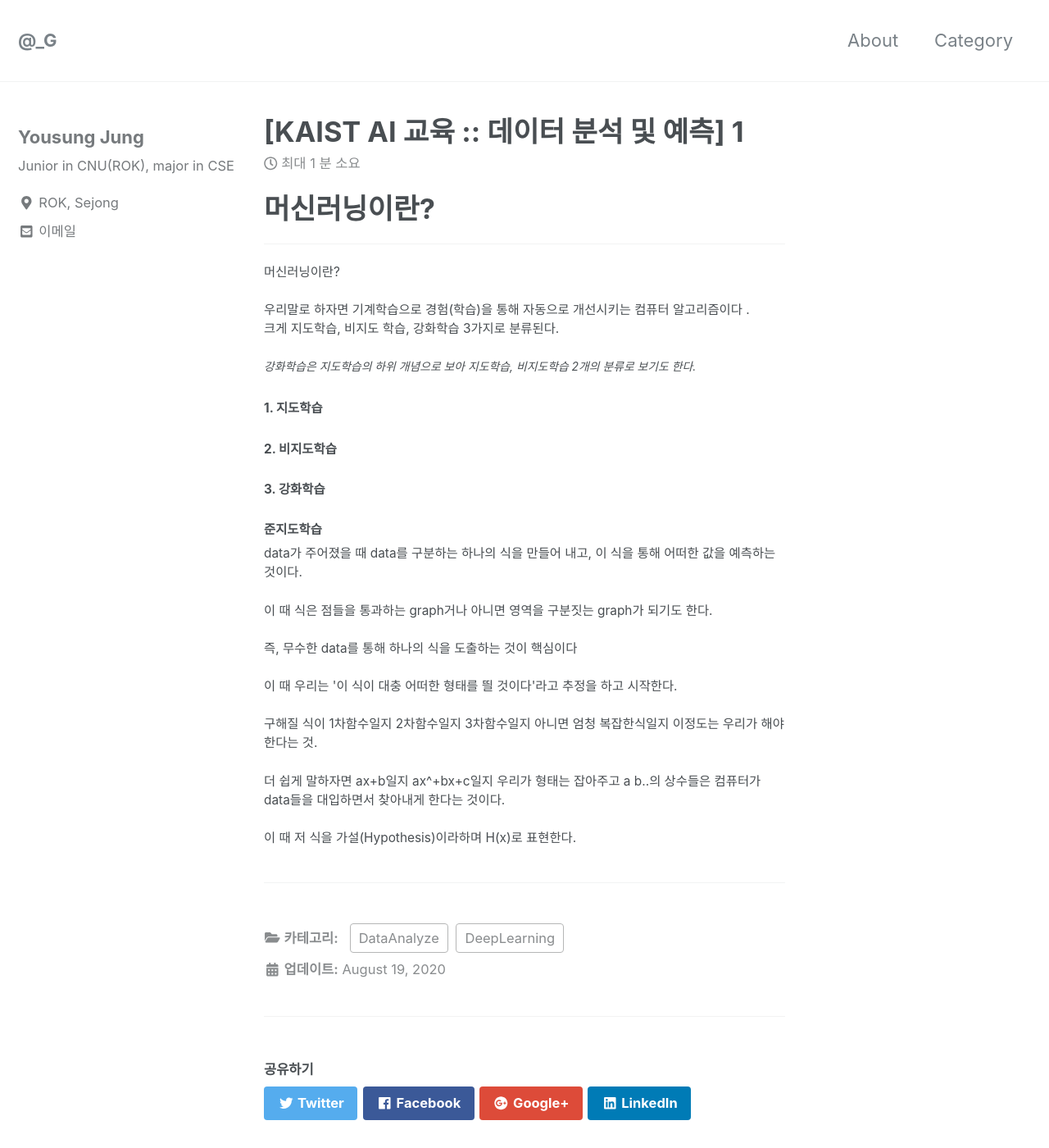
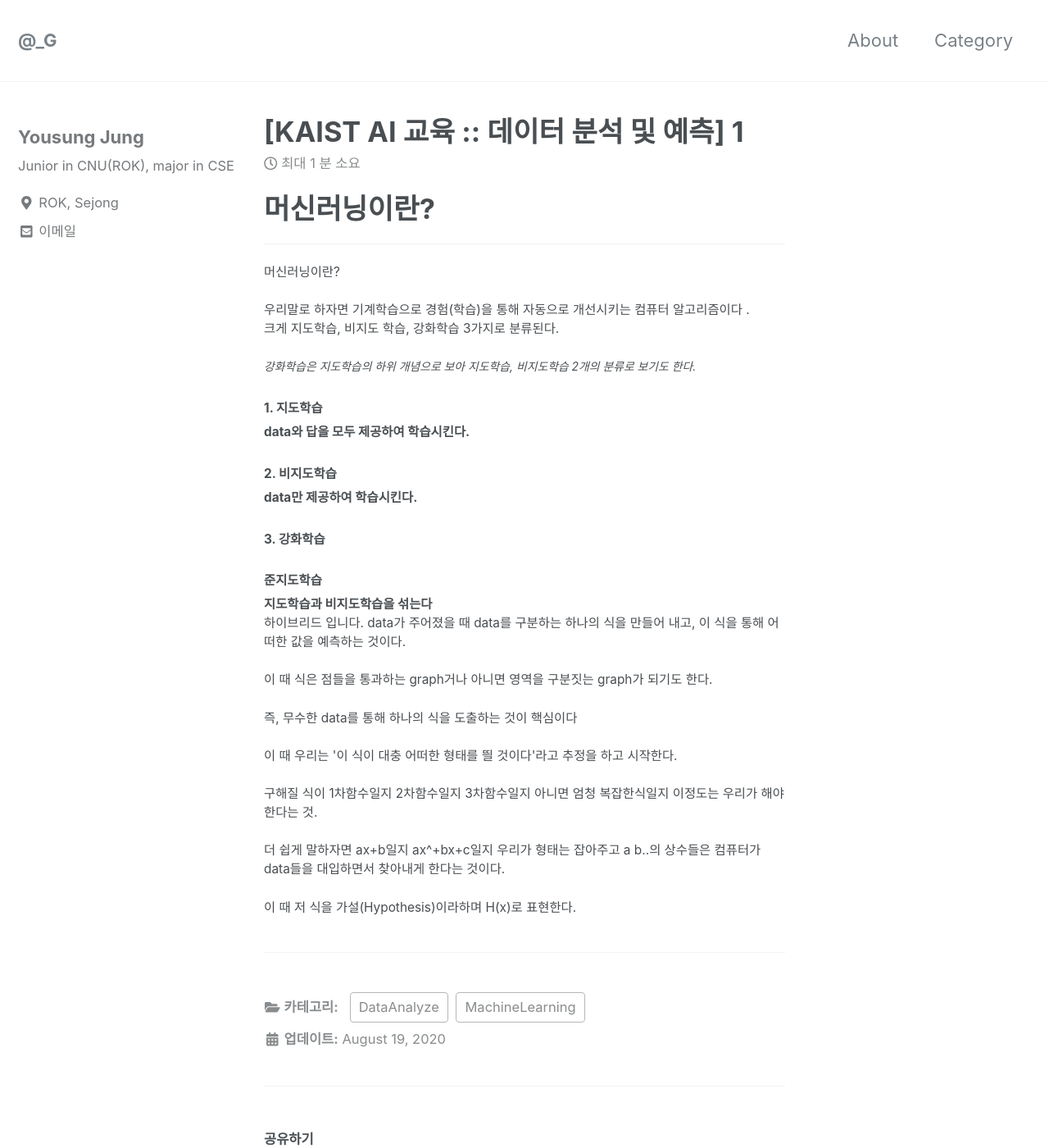
Before and after one commit to can019/can019.github.io, a Jekyll site: the page built from _posts/2020-08-18-KAIST-AI-1.md, in a window 1280 px wide and 1400 px high. Shown: the whole window at 82% size. Built offline with Jekyll 4.4.1, drawn with Linux system fonts in a browser that asks for light colours; nearby versions of some CDN libraries.

Commit message:
modified

```diff
--- a/_posts/2020-08-18-KAIST-AI-1.md
+++ b/_posts/2020-08-18-KAIST-AI-1.md
@@ -1,7 +1,7 @@
 ---
 title: "[KAIST AI 교육 :: 데이터 분석 및 예측] 1"
 date: 2020-08-18 20:15:30 -0400
-categories: DeepLearning DataAnalyze
+categories: MachineLearning DataAnalyze
 ---
 # 머신러닝이란?
 
@@ -13,9 +13,13 @@ categories: DeepLearning DataAnalyze
 크게 지도학습, 비지도 학습, 강화학습 3가지로 분류된다.<br/><br/>
 <i style = "font-size : 0.9em">강화학습은 지도학습의 하위 개념으로 보아 지도학습, 비지도학습 2개의 분류로 보기도 한다.</i>
 <h3> 1. 지도학습</h3>
+<b>data와 답을 모두 제공하여 학습시킨다.</b><br/>
 <h3> 2. 비지도학습</h3>
+<b>data만 제공하여 학습시킨다.</b><br/>
 <h3> 3. 강화학습</h3>
 <h3> 준지도학습</h3>
+<b>지도학습과 비지도학습을 섞는다</b><br/>
+하이브리드 입니다.
 data가 주어졌을 때 data를 구분하는 하나의 식을 만들어 내고, 이 식을 통해 어떠한 값을 예측하는 것이다.<br/><br/>
 이 때 식은 점들을 통과하는 graph거나 아니면 영역을 구분짓는 graph가 되기도 한다.<br/><br/>
 
```
Also changed, not shown: _posts/2020-08-18-KAIST-AI-0.md (+1 -1 lines), _posts/2020-08-18-KAIST-AI-2.md (+1 -1 lines).
